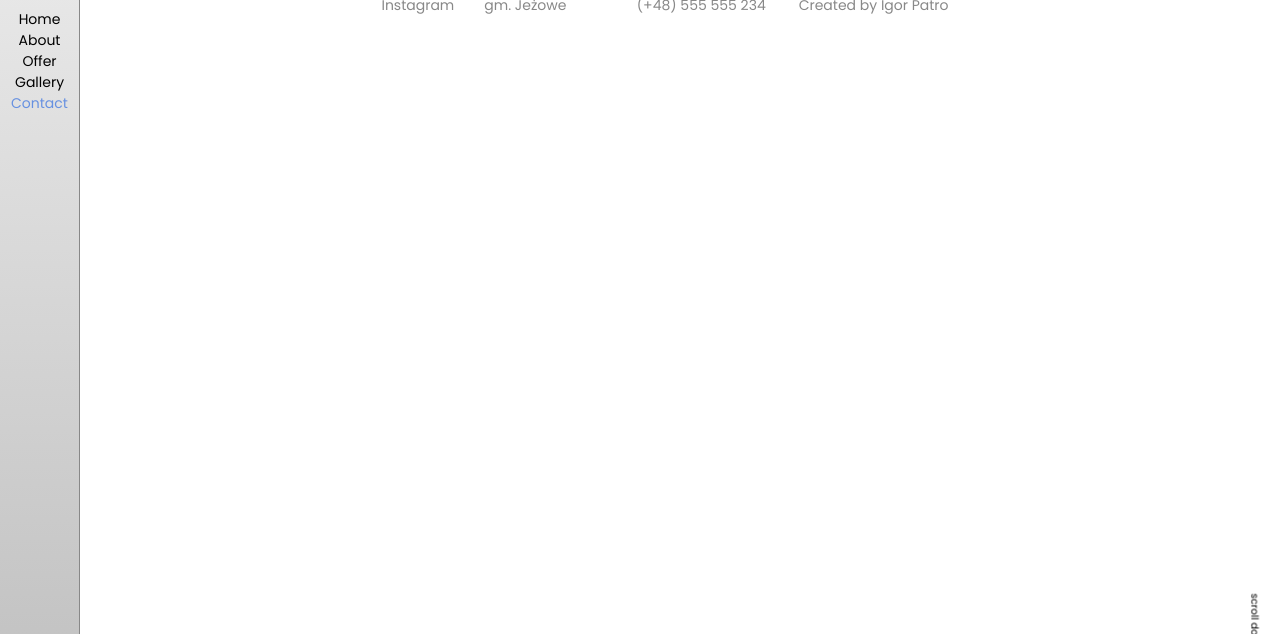
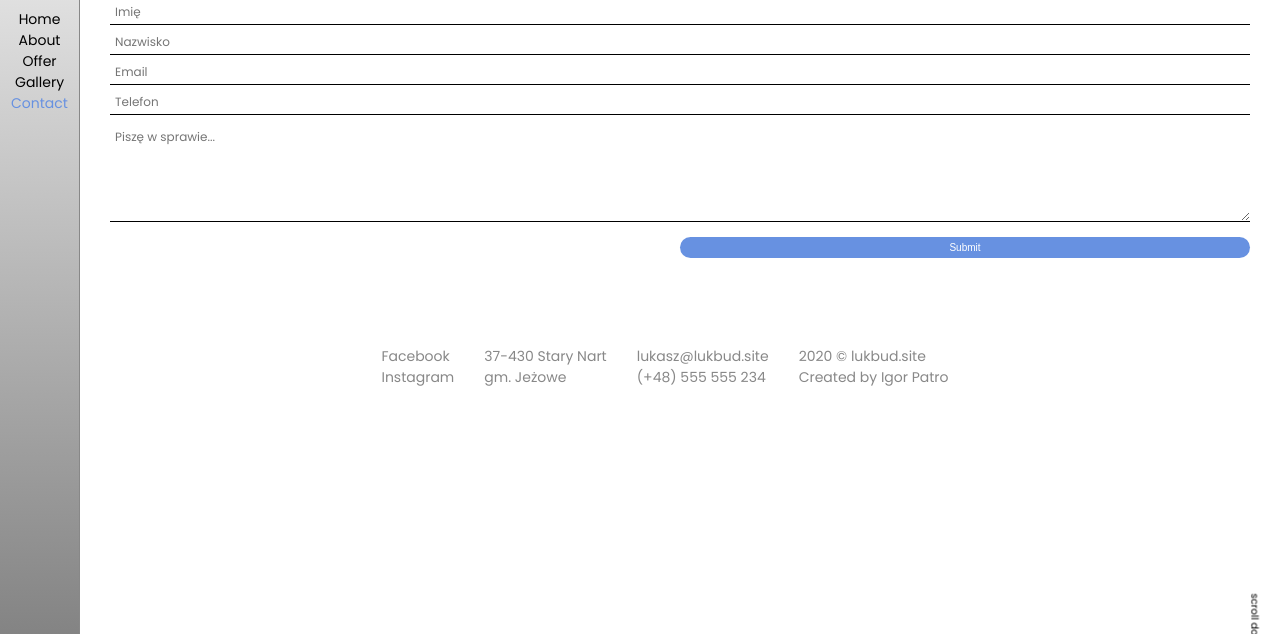
Before and after one commit to lukbud28/lukbud-gatsby, a Gatsby site: page /contact in a window 1280 px wide. Shown: the part 80-714 px from the top of the page. Built offline with nearby package versions, Linux system fonts and the light colour scheme; Gatsby itself is replaced by a stand-in of ours.

Commit message:
first commit on linux system, continue to work with contact form and whole page

```diff
--- a/gatsby-config.js
+++ b/gatsby-config.js
@@ -21,12 +21,13 @@ module.exports = {
     {
       resolve: `gatsby-plugin-manifest`,
       options: {
-        name: `gatsby-starter-default`,
-        short_name: `starter`,
+        name: `lukbud-gatsby`,
+        short_name: `lukbud`,
         start_url: `/`,
-        background_color: `#663399`,
-        theme_color: `#663399`,
+        background_color: `#ffffff`,
+        theme_color: `#ffffff`,
         display: `minimal-ui`,
+        icon: `src/assets/icons/instagram.svg`,
       },
     },
     {
--- a/package.json
+++ b/package.json
@@ -10,7 +10,7 @@
     "clsx": "^1.1.1",
     "gatsby": "^2.25.3",
     "gatsby-image": "^2.4.21",
-    "gatsby-plugin-manifest": "^2.4.37",
+    "gatsby-plugin-manifest": "^2.8.0",
     "gatsby-plugin-offline": "^3.3.3",
     "gatsby-plugin-prefetch-google-fonts": "^1.4.3",
     "gatsby-plugin-react-helmet": "^3.3.14",
--- a/src/components/molecules/ContactForm.js
+++ b/src/components/molecules/ContactForm.js
@@ -0,0 +1,103 @@
+import React from "react"
+import { useForm } from "react-hook-form"
+import styled from "styled-components"
+import { response } from "layout/theme"
+
+const StyledForm = styled.form`
+  display: flex;
+  flex-direction: column;
+  align-items: flex-end;
+`
+
+const StyledInput = styled.input`
+  font-size: 1.2rem;
+  padding: 3px 5px;
+  border: none;
+  border-bottom: 1px solid black;
+  margin-bottom: 5px;
+  font-family: "Poppins";
+  width: 100%;
+
+  &.error {
+    background-color: red;
+  }
+`
+
+const StyledTextarea = styled.textarea`
+  font-size: 1.2rem;
+  padding: 3px 5px;
+  border: none;
+  border-bottom: 1px solid black;
+  margin-bottom: 5px;
+  font-family: "Poppins";
+  min-width: 100%;
+  max-width: 100%;
+  margin-top: 5px;
+
+  &.error {
+    background-color: red;
+  }
+`
+
+const StyledSubmit = styled.input`
+  margin-top: 10px;
+  width: 50%;
+  color: white;
+  background-color: ${({ theme }) => theme.blue};
+  border-radius: 20px;
+  padding: 5px 30px;
+  border: none;
+`
+
+const StyledErrorSpan = styled.span``
+
+const ContactForm = () => {
+  const { register, handleSubmit, errors } = useForm()
+  const onSubmit = data => console.log(data)
+
+  return (
+    <StyledForm onSubmit={handleSubmit(onSubmit)}>
+      <StyledInput
+        name="firstName"
+        type="text"
+        className={errors.firstName && "error"}
+        placeholder="Imię"
+        ref={register({ required: true })}
+      />
+      <StyledInput
+        name="secondName"
+        type="text"
+        className={errors.secondName && "error"}
+        placeholder="Nazwisko"
+        ref={register({ required: true })}
+      />
+      <StyledInput
+        name="email"
+        type="text"
+        className={errors.email && "error"}
+        placeholder="Email"
+        ref={register({ required: true })}
+      />
+      <StyledInput
+        name="phone"
+        type="text"
+        placeholder="Telefon"
+        ref={register()}
+      />
+      <StyledTextarea
+        name="message"
+        type="text"
+        rows="5"
+        className={errors.message && "error"}
+        placeholder="Piszę w sprawie..."
+        ref={register({ required: true })}
+      />
+      <StyledSubmit type="submit" />
+      {Object.keys(errors).length > 0 && (
+        <StyledErrorSpan>Ooops, pojawiły się jakieś błędy</StyledErrorSpan>
+      )}
+    </StyledForm>
+  )
+}
+
+export default ContactForm
--- a/src/components/molecules/OfferSlide.js
+++ b/src/components/molecules/OfferSlide.js
@@ -6,7 +6,7 @@ import { response } from "layout/theme"
 const StyledContainer = styled.div``
 
 const StyledParagraph = styled.p`
-  height: 150px;
+  height: 200px;
   font-size: 1.2rem;
 
   @media ${response.tablet} {
--- a/src/components/organisms/SidebarMenu.js
+++ b/src/components/organisms/SidebarMenu.js
@@ -28,10 +28,7 @@ const StyledSidebarMenu = styled.div`
     width: 80px;
     height: 100vh;
     border-right: 1px solid ${({ theme }) => theme.grey};
-    background: linear-gradient(
-      ${({ theme }) => theme.lightgrey},
-      ${({ theme }) => theme.secondGrey}
-    );
+    background: linear-gradient(${({ theme }) => theme.lightgrey}, #777777);
   }
 `
 
--- /dev/null
+++ b/src/components/sections/ContactFormSection.js
@@ -0,0 +1,8 @@
+import React from "react"
+import ContactForm from "components/molecules/ContactForm"
+
+const ContactFormSection = () => {
+  return <ContactForm />
+}
+
+export default ContactFormSection
--- a/src/pages/contact.js
+++ b/src/pages/contact.js
@@ -1,9 +1,18 @@
 import React from "react"
 import MainLayout from "layout/MainLayout"
+import styled from "styled-components"
+
+import ContactFormSection from "components/sections/ContactFormSection"
+
+const StyledContainer = styled.div`
+  padding: 80px 30px 50px;
+`
 
 const ContactPage = () => (
   <MainLayout>
-    <h1>Hello on contact page!</h1>
+    <StyledContainer>
+      <ContactFormSection />
+    </StyledContainer>
   </MainLayout>
 )
 
```
Also changed, not shown: README.md, 5 other files.
